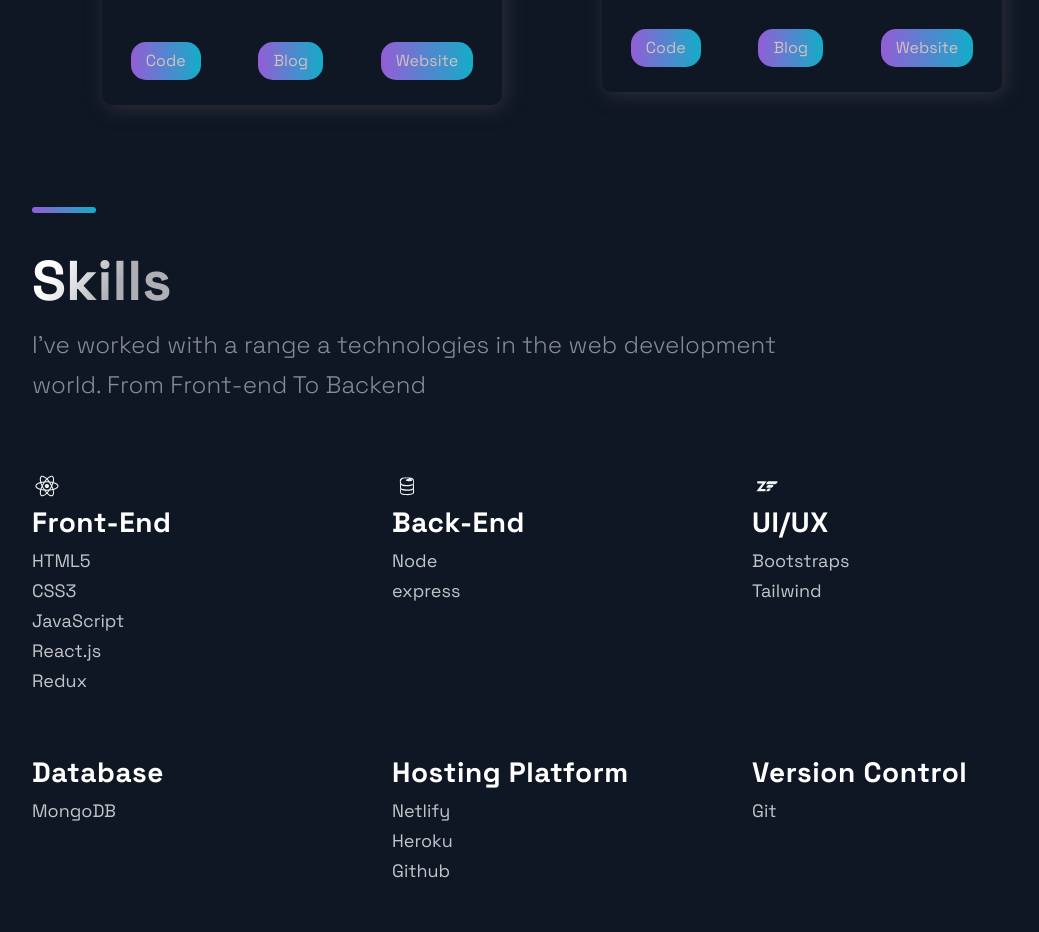
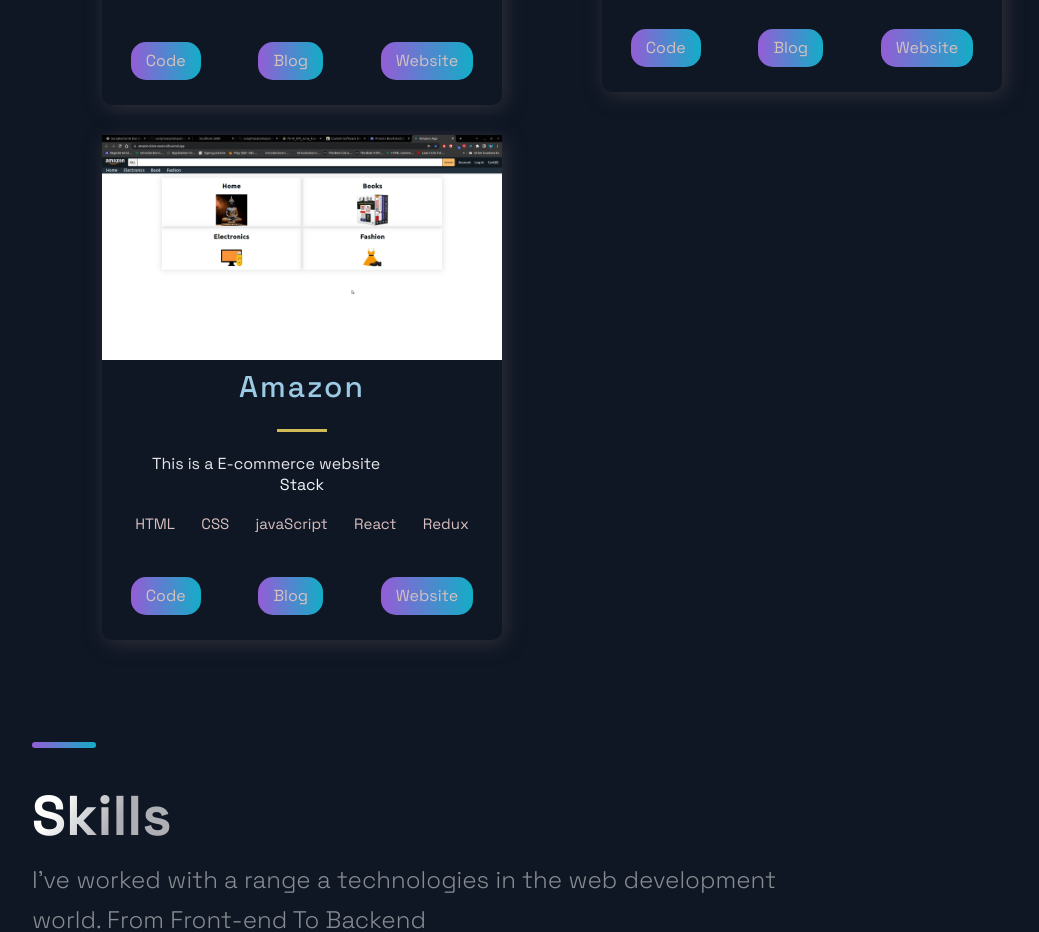
Before and after one commit to surajmasai/portfolio_website, a Next.js app: page / in a window 1280 px wide. Shown: the part 2120-3052 px from the top of the page, without its empty margins (88-1127 px from the left). Built offline with nearby package versions, Linux system fonts and the light colour scheme.

Commit message:
add project

```diff
--- a/src/constants/constants.js
+++ b/src/constants/constants.js
@@ -41,6 +41,16 @@
     blog: "https://medium.com/@roushankumar6338/building-the-clone-of-intern-theory-website-90b975b4d922",
     id: 2,
   },
+  {
+    title: 'Amazon',
+    description: "This is a E-commerce website",
+    image: '/images/6.png',
+    tags: ['HTML', 'CSS', "javaScript", "React", "Redux"],
+    source: 'https://amazon-clone-seven-silk.vercel.app/',
+    visit: ' https://github.com/surajmasai/amazon-clone',
+    blog: "/",
+    id: 4,
+  },
 ];
 
 export const TimeLineData = [
```
Also changed, not shown: public/images/6.png (added).
